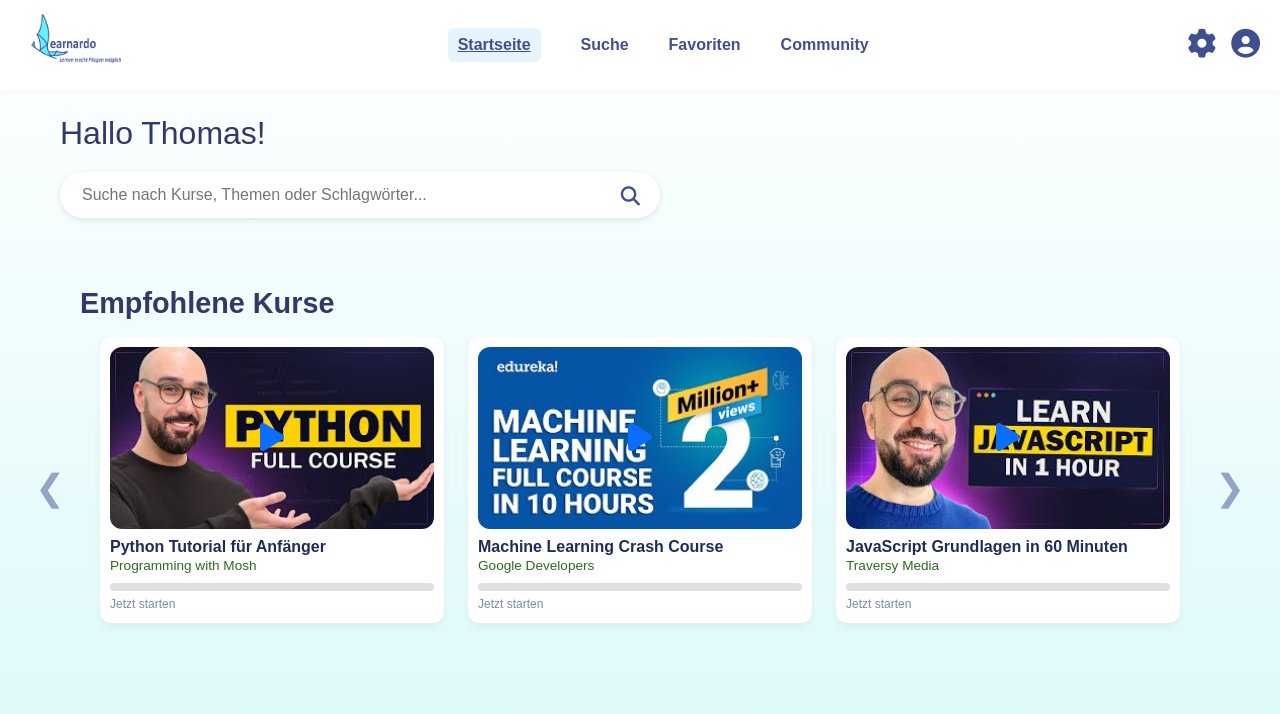
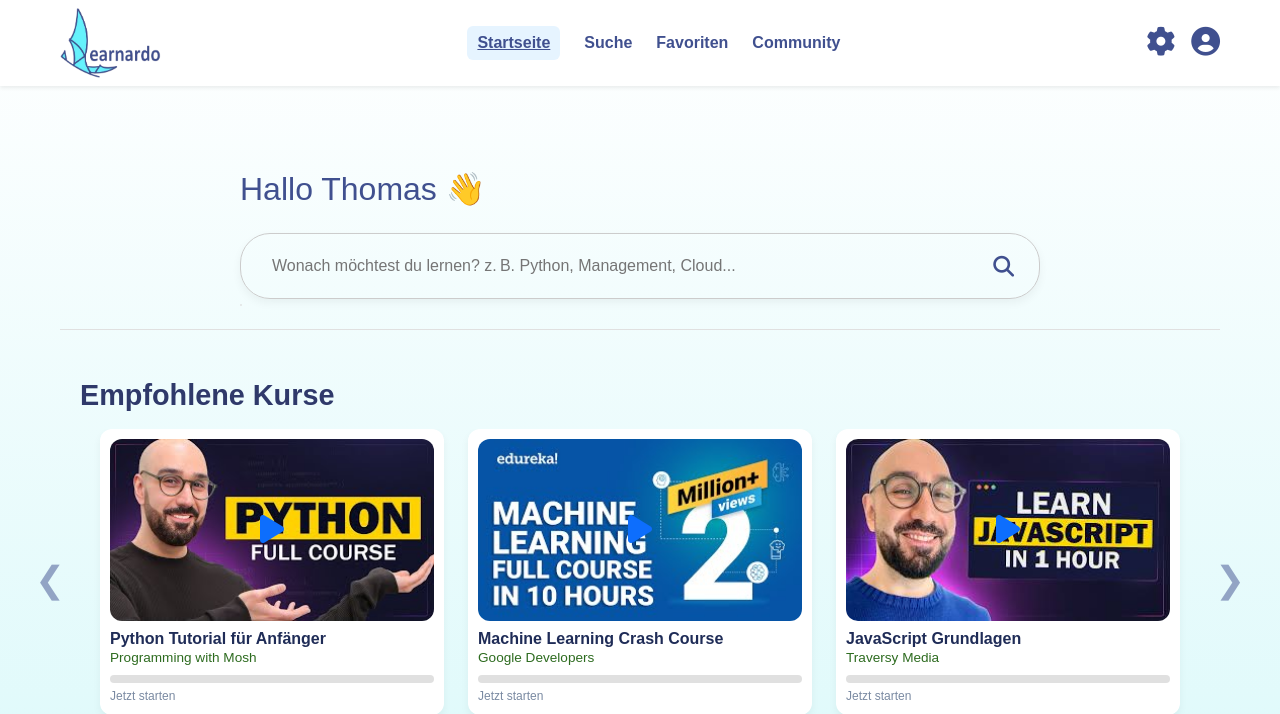
Before and after one commit to joresse12/learnado, a Flask app: page / in a window 1280 px wide. Shown: the top 714 px of the page. Run offline with Flask 3, Linux system fonts and the light colour scheme.

Commit message:
modifie and added file

```diff
--- a/static/style.css
+++ b/static/style.css
@@ -86,32 +86,109 @@
     padding: 20px;
 }
 
-.search-bar {
-    position: sticky;
-    top: 90px; /* Abstand zum Header */
-    z-index: 900;
-    display: flex;
-    align-items: center;
-    background-color: white;
-    border-radius: 30px;
-    padding: 10px 20px;
-    box-shadow: 0 2px 6px rgba(0,0,0,0.1);
-    width: 100%;
-    max-width: 600px;
-    margin: 20px 0;
+.search-bar-header {
+  display: flex;
+  align-items: center;
+  background-color: #f3f4f6;
+  padding: 6px 12px;
+  border-radius: 25px;
+  box-shadow: inset 0 1px 2px rgba(0,0,0,0.05);
+  max-width: 250px;
 }
 
-.search-bar input {
+.search-bar-header input {
+  border: none;
+  outline: none;
+  background: transparent;
+  font-size: 0.95rem;
+  width: 180px;
+}
+
+.search-bar-header i {
+  color: #40508f;
+  font-size: 1rem;
+  margin-left: 8px;
+}
+.hero-search-section {
+    padding: 60px 20px 30px;
+    text-align: center;
+    border-bottom: 1px solid #e0e0e0;
+}
+
+.hero-search-container {
+    max-width: 800px;
+    margin: 0 auto;
+}
+
+.hero-greeting {
+    font-size: 2rem;
+    color: #40508f;
+    margin-bottom: 25px;
+}
+
+.hero-search-bar {
+    display: flex;
+    justify-content: center;
+    align-items: center;
+    border: 1px solid #ccc;
+    border-radius: 30px;
+    background-color: transparent;
+    padding: 10px 15px;
+    box-shadow: 0 4px 10px rgba(0,0,0,0.05);
+}
+
+.hero-search-bar input {
+    flex: 1;
     border: none;
     outline: none;
-    flex: 1;
+    padding: 10px 16px;
     font-size: 1rem;
+    border-radius: 30px;
+    background: transparent;
 }
 
-.search-bar i {
+.hero-search-bar button {
+    border: none;
+    background: none;
     color: #40508f;
-    font-size: 1.2rem;
+    font-size: 1.3rem;
+    padding-right: 10px;
+    cursor: pointer;
 }
+
+.suggestions-list {
+  list-style: none;
+  padding: 0;
+  margin: 5px auto 0;
+  max-width: 100%;
+  background: #fff;
+  border: 1px solid #ddd;
+  border-radius: 8px;
+  box-shadow: 0 2px 10px rgba(0,0,0,0.05);
+  position: absolute;
+  z-index: 999;
+}
+
+.suggestions-list li {
+  padding: 12px 15px;
+  border-bottom: 1px solid #eee;
+}
+
+.suggestions-list li:last-child {
+  border-bottom: none;
+}
+
+.suggestions-list a {
+  text-decoration: none;
+  color: #2c3e50;
+}
+
+.suggestions-list a:hover {
+  background: #f4f4f4;
+  display: block;
+}
+
+
 
 .progress-box {
     background: white;
@@ -150,13 +227,34 @@
 .floating-widgets {
     position: absolute;
     right: 50px;
-    top: 180px;
+    top: 175px;
     display: flex;
     flex-direction: column;
     align-items: center;
     gap: 20px;
-    z-index: 10;
+    z-index: 1;
 }
+
+.progress-text-icon {
+  display: flex;
+  align-items: center;
+  justify-content: space-between;
+  gap: 8px;
+}
+
+.progress-text-icon p {
+  margin: 0;
+  font-size: 0.95rem;
+  flex: 1;
+}
+
+.progress-icon {
+  width: 32px;
+  height: auto;
+  flex-shrink: 0;
+  opacity: 0.9;
+}
+
 
 .carousel-section {
     margin-bottom: 40px;
--- a/templates/base.html
+++ b/templates/base.html
@@ -5,7 +5,7 @@
   <meta name="viewport" content="width=device-width, initial-scale=1.0" />
   <title>{% block title %}Meine Webseite{% endblock %}</title>
 
-  <link rel="icon" type="image/png" href="{{ url_for('static', filename='Logo.png') }}" />
+  <link rel="icon" type="image" href="logo.ico" />
   <!-- Bootstrap -->
   <link href="https://cdn.jsdelivr.net/npm/bootstrap@5.3.3/dist/css/bootstrap.min.css" rel="stylesheet" />
   <link href="https://cdnjs.cloudflare.com/ajax/libs/font-awesome/6.4.0/css/all.min.css" rel="stylesheet" />
@@ -14,29 +14,37 @@
 </head>
 
 <body>
-  <header class="header">
+  <header class="header sticky-top bg-white shadow-sm py-2">
+  <div class="container d-flex align-items-center justify-content-between">
+
+    <!-- Logo -->
     <div class="logo">
-      <a href="/"><img src="{{ url_for('static', filename='images/Logo.png') }}" alt="Logo" /></a>
+      <a href="/"><img src="{{ url_for('static', filename='images/logo_r_.png') }}" alt="Logo" height="40"></a>
     </div>
-    <nav class="navbar">
+
+    <!-- Navigation -->
+    <nav class="navbar d-flex gap-4">
       <a href="/" class="{% if request.path == '/' %}active{% endif %}">Startseite</a>
       <a href="/suche" class="{% if request.path.startswith('/suche') %}active{% endif %}">Suche</a>
       <a href="/favoriten" class="{% if request.path == '/favoriten' %}active{% endif %}">Favoriten</a>
       <a href="/community" class="{% if request.path == '/community' %}active{% endif %}">Community</a>
     </nav>
 
-    <div class="header-icons">
+    <!-- Icons -->
+    <div class="header-icons d-flex gap-3">
       <a href="#"><i class="fas fa-cog"></i></a>
       <a href="#"><i class="fas fa-user-circle"></i></a>
     </div>
-  </header>
+  </div>
+</header>
+
 
   <main class="container mt-4">
     {% block content %}{% endblock %}
   </main>
 
   <footer class="text-center mt-5 py-4">
-    <p>&copy; 2025 LearnArdo | <a href="/kontakt">Kontakt</a> | <a href="/hilfe">Hilfe</a></p>
+    <p>&copy; 2025 LearnArdo | <a href="#">Kontakt</a> | <a href="#">Hilfe</a></p>
   </footer>
 
   <!-- AI-Support-Button -->
--- a/templates/home.html
+++ b/templates/home.html
@@ -13,18 +13,27 @@
 {% endblock %}
 
 {% block content %}
-<h1>Hallo {{ name }}!</h1>
+<section class="hero-search-section">
+  <div class="hero-search-container">
+    <h1 class="hero-greeting">Hallo {{ name }} 👋</h1>
+    <div class="search-wrapper">
+      <div class="hero-search-bar">
+        <input type="text" id="live-search" placeholder="Wonach möchtest du lernen? z. B. Python, Management, Cloud..." autocomplete="off"/>
+        <button><i class="fas fa-search"></i></button>
+      </div>
+      <ul id="search-suggestions" class="suggestions-list"></ul>
+    </div>
 
-<!-- Suchleiste -->
-<div class="search-bar">
-  <input type="text" placeholder="Suche nach Kurse, Themen oder Schlagwörter...">
-  <i class="fas fa-search"></i>
-</div>
+  </div>
+</section>
+
 
 <!-- Fortschritts-Widget -->
 {% if ongoing %}
 <div class="floating-widgets">
-  <div class="progress-box">
+  <div class="progress-box"
+
+  >
     <h4>Dein Fortschritt</h4>
     <div class="progress-bar-container">
       <div class="progress-bar" style="width: {{ learn_progress }}%;
@@ -34,9 +43,13 @@
         {% else %}#0c6c29{% endif %};">
       </div>
     </div>
-    <p>Du hast {{ learn_progress }} % deines Lernziels erreicht!</p>
+    <div class="progress-text-icon">
+      <p>Du hast {{ learn_progress }} % deines Lernziels erreicht!</p>
+      <img src="{{ url_for('static', filename='images/lernender.png') }}" alt="Lernender Icon" class="progress-icon" />
+    </div>
   </div>
 </div>
+
 {% endif %}
 
 <!-- Angefangene Kurse -->
@@ -208,4 +221,31 @@
   </div>
 </section>
 
+<script>
+document.getElementById("live-search").addEventListener("input", async function () {
+  const query = this.value.trim();
+  const suggestionsBox = document.getElementById("search-suggestions");
+
+  if (query.length < 2) {
+    suggestionsBox.innerHTML = "";
+    return;
+  }
+
+  const res = await fetch(`/api/search?q=${encodeURIComponent(query)}`);
+  const data = await res.json();
+
+  suggestionsBox.innerHTML = "";
+  data.results.forEach(course => {
+    const li = document.createElement("li");
+    li.innerHTML = `
+      <a href="/kurs/${course.id}">
+        <strong>${course.title}</strong> <br>
+        <small>${course.short_description}</small>
+      </a>`;
+    suggestionsBox.appendChild(li);
+  });
+});
+</script>
+
+
 {% endblock %}
```
Also changed, not shown: courses.json (added, +73 -0 lines), data/courses_generated.json (+17 -17 lines), static/course_learn.css (+41 -0 lines), templates/course_learn.html (+18 -1 lines), static/images/logo_r.jpg (added), static/images/logo_t.jpg (added), static/images/logo_t_re.png (added), static/logo_r.jpg (added).
